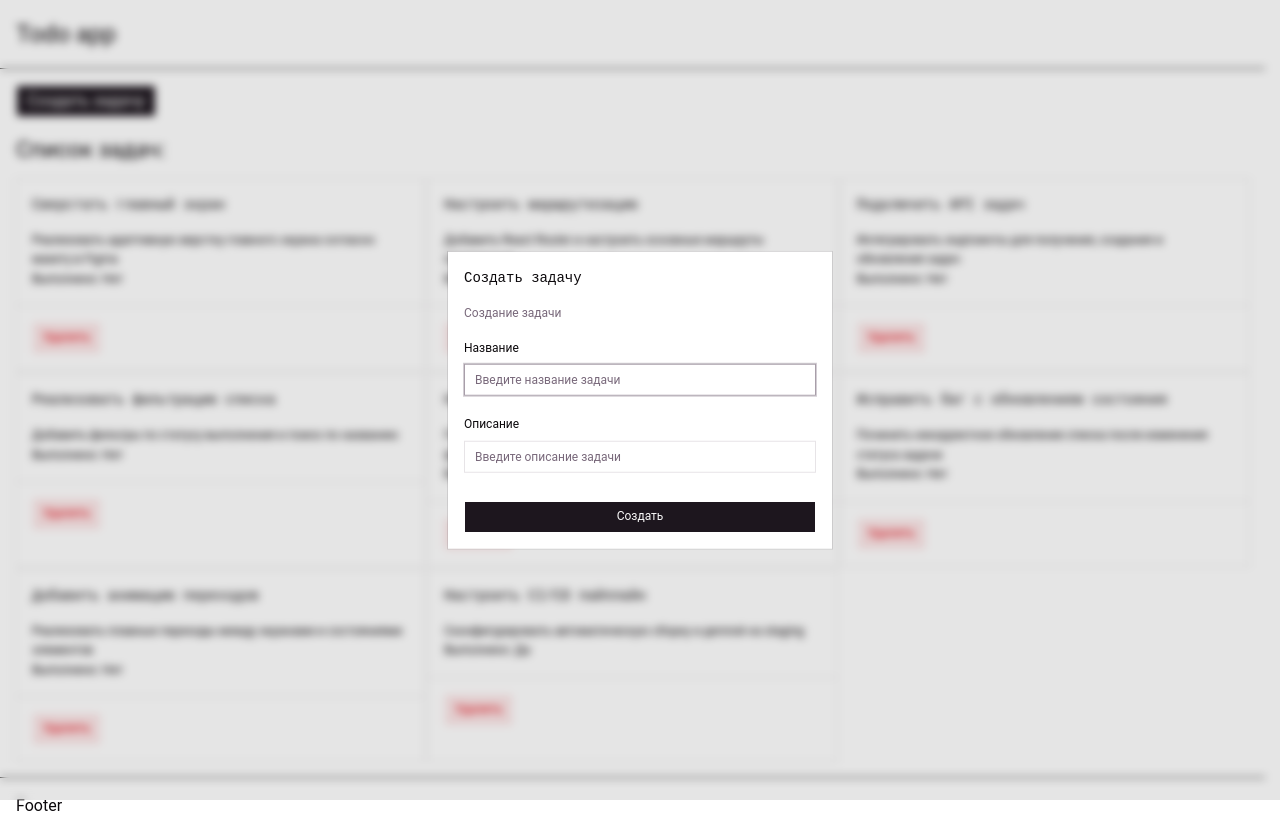
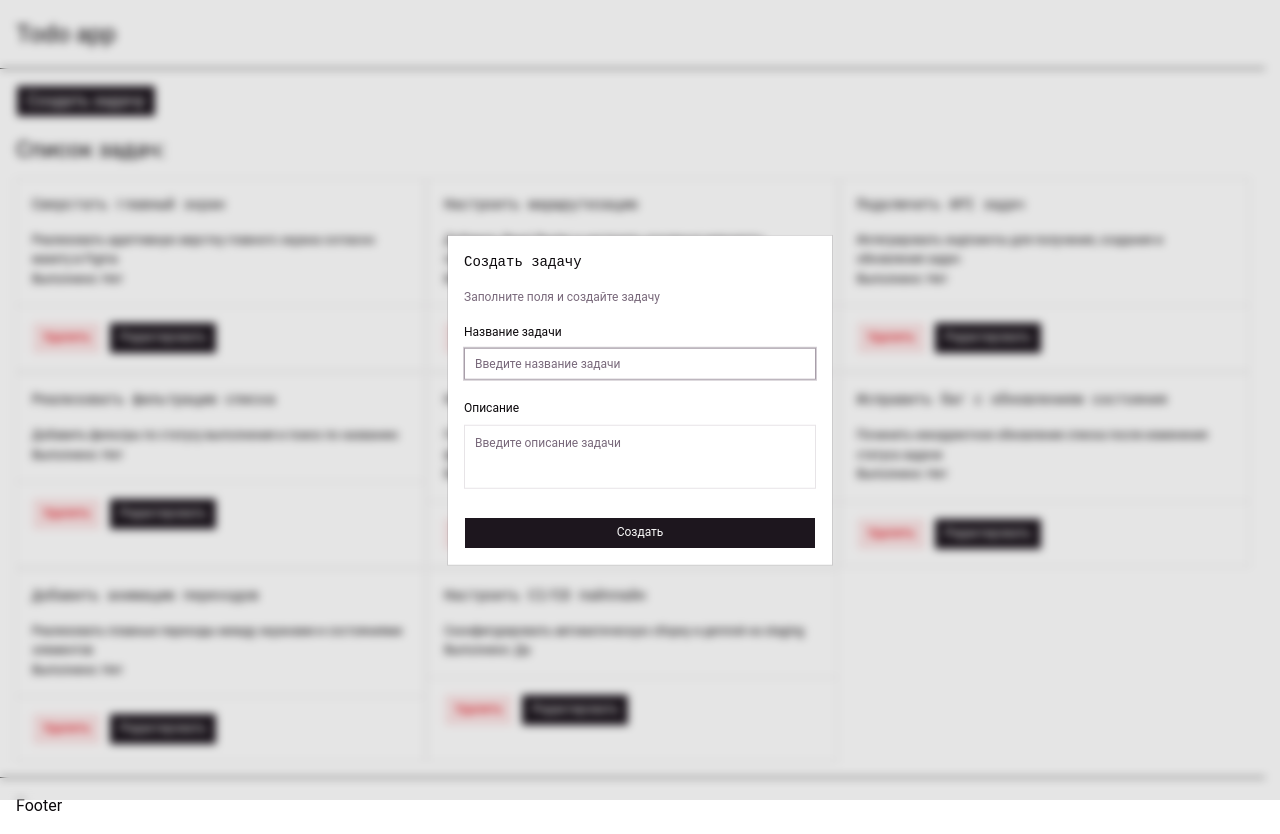
Before and after one commit to rainbowfieldholograph/Rtk-todo-app, a React (Vite) app: page / in a window 1280 px wide. Both pictures are taken after a click on the button "Создать задачу". Built offline with nearby package versions, Linux system fonts and the light colour scheme; some icons are missing.

Commit message:
add todo edit

```diff
--- a/src/features/todos/model/todos-slice.ts
+++ b/src/features/todos/model/todos-slice.ts
@@ -62,7 +62,22 @@ const todosSlice = createSlice({
       },
     );
 
-    return { createTodo, removeTodo };
+    const editTodo = create.reducer(
+      (
+        state,
+        action: PayloadAction<{
+          id: TodoId;
+          fields: Partial<Pick<Todo, "title" | "description" | "completed">>;
+        }>,
+      ) => {
+        const { fields, id } = action.payload;
+
+        const todo = state.entities[id];
+        state.entities[id] = { ...todo, ...fields };
+      },
+    );
+
+    return { createTodo, removeTodo, editTodo };
   },
   selectors: {
     todoEntities: (state: State) => state.entities,
--- a/src/features/todos/ui/todo-creator.tsx
+++ b/src/features/todos/ui/todo-creator.tsx
@@ -1,30 +1,11 @@
-import { useId, useState, type ComponentProps } from "react";
 import { useDispatch } from "react-redux";
-import { Button } from "~/shared/ui/kit/button";
-import {
-  Dialog,
-  DialogContent,
-  DialogDescription,
-  DialogTitle,
-  DialogTrigger,
-} from "~/shared/ui/kit/dialog";
-import { Field, FieldGroup, FieldLabel, FieldSet } from "~/shared/ui/kit/field";
-import { Input } from "~/shared/ui/kit/input";
 import { todosSlice } from "../model/todos-slice";
-import styles from "./todo-creator.module.css";
+import { TodoForm } from "./todo-form";
 
 export const TodoCreator = () => {
   const dispatch = useDispatch();
-  const [open, setOpen] = useState(false);
-  const [title, setTitle] = useState("");
-  const [description, setDescription] = useState("");
 
-  const titleInputId = useId();
-  const descriptionInputId = useId();
-
-  const handleSubmit: ComponentProps<"form">["onSubmit"] = (event) => {
-    event.preventDefault();
-
+  const handleSubmit: TodoForm.Props["onSubmit"] = ({ title, description }) => {
     dispatch(
       todosSlice.actions.createTodo({
         title,
@@ -32,47 +13,15 @@ export const TodoCreator = () => {
         completed: false,
       }),
     );
-    setOpen(false);
-    setTitle("");
-    setDescription("");
   };
 
   return (
-    <Dialog open={open} onOpenChange={(open) => setOpen(open)}>
-      <DialogTrigger render={<Button>Создать задачу</Button>} />
-      <DialogContent>
-        <DialogTitle>Создать задачу</DialogTitle>
-        <DialogDescription>Создание задачи</DialogDescription>
-        <form onSubmit={handleSubmit}>
-          <FieldSet>
-            <FieldGroup className={styles.fields}>
-              <Field>
-                <FieldLabel htmlFor={titleInputId}>Название</FieldLabel>
-                <Input
-                  id={titleInputId}
-                  value={title}
-                  onChange={(event) => {
-                    setTitle(event.currentTarget.value);
-                  }}
-                  placeholder="Введите название задачи"
-                />
-              </Field>
-              <Field>
-                <FieldLabel htmlFor={descriptionInputId}>Описание</FieldLabel>
-                <Input
-                  id={descriptionInputId}
-                  value={description}
-                  onChange={(event) => {
-                    setDescription(event.currentTarget.value);
-                  }}
-                  placeholder="Введите описание задачи"
-                />
-              </Field>
-            </FieldGroup>
-            <Button type="submit">Создать</Button>
-          </FieldSet>
-        </form>
-      </DialogContent>
-    </Dialog>
+    <TodoForm
+      triggerLabel="Создать задачу"
+      title="Создать задачу"
+      description="Заполните поля и создайте задачу"
+      submitLabel="Создать"
+      onSubmit={handleSubmit}
+    />
   );
 };
--- /dev/null
+++ b/src/features/todos/ui/todo-editor.tsx
@@ -0,0 +1,31 @@
+import { useDispatch } from "react-redux";
+import { TodoForm } from "./todo-form";
+import { todosSlice, type Todo } from "../model/todos-slice";
+
+namespace TodoEditor {
+  export type Props = { todo: Todo };
+}
+
+const TodoEditor = (props: TodoEditor.Props) => {
+  const { todo } = props;
+  const { id, title, description, completed } = todo;
+
+  const dispatch = useDispatch();
+
+  const handleSubmit: TodoForm.Props["onSubmit"] = async (fields) => {
+    dispatch(todosSlice.actions.editTodo({ id, fields }));
+  };
+
+  return (
+    <TodoForm
+      triggerLabel="Редактировать"
+      title="Редактировать задачу"
+      description="Измените поля задачи"
+      submitLabel="Редактировать"
+      onSubmit={handleSubmit}
+      initialValues={{ completed, title, description }}
+    />
+  );
+};
+
+export { TodoEditor };
--- /dev/null
+++ b/src/features/todos/ui/todo-form.module.css
@@ -0,0 +1,7 @@
+.fields {
+  margin-bottom: 0.75rem;
+}
+
+.textarea {
+  resize: none;
+}
--- /dev/null
+++ b/src/features/todos/ui/todo-form.tsx
@@ -0,0 +1,111 @@
+import { useId, useState, type ComponentProps } from "react";
+import { Button } from "~/shared/ui/kit/button";
+import {
+  Dialog,
+  DialogContent,
+  DialogDescription,
+  DialogTitle,
+  DialogTrigger,
+} from "~/shared/ui/kit/dialog";
+import { FieldSet, FieldGroup, Field, FieldLabel } from "~/shared/ui/kit/field";
+import { Input } from "~/shared/ui/kit/input";
+import type { Todo } from "../model/todos-slice";
+import { Textarea } from "~/shared/ui/kit/textarea";
+import styles from "./todo-form.module.css";
+
+type TodoFields = Pick<Todo, "description" | "title" | "completed">;
+type RenderTrigger = ComponentProps<typeof DialogTrigger>["render"];
+type TriggerProps =
+  | { triggerLabel: string; renderTrigger?: never }
+  | { triggerLabel?: never; renderTrigger: RenderTrigger };
+
+namespace TodoForm {
+  export type Props = {
+    title: string;
+    description: string;
+    submitLabel: string;
+    onSubmit: (todo: TodoFields) => void | Promise<void>;
+    initialValues?: TodoFields;
+  } & TriggerProps;
+}
+
+const TodoForm = (props: TodoForm.Props) => {
+  const {
+    description,
+    title,
+    onSubmit,
+    submitLabel,
+    triggerLabel,
+    initialValues = {
+      title: "",
+      description: "",
+      completed: false,
+    },
+    renderTrigger,
+  } = props;
+
+  const [open, setOpen] = useState(false);
+  const [todoFields, setTodoFields] = useState(initialValues);
+
+  const titleInputId = useId();
+  const descriptionInputId = useId();
+
+  const handleSubmit: ComponentProps<"form">["onSubmit"] = (event) => {
+    event.preventDefault();
+
+    onSubmit(todoFields);
+
+    setOpen(false);
+    setTodoFields(initialValues);
+  };
+
+  return (
+    <Dialog open={open} onOpenChange={(open) => setOpen(open)}>
+      <DialogTrigger
+        render={renderTrigger ?? <Button>{triggerLabel}</Button>}
+      />
+      <DialogContent>
+        <DialogTitle>{title}</DialogTitle>
+        <DialogDescription>{description}</DialogDescription>
+        <form onSubmit={handleSubmit}>
+          <FieldSet>
+            <FieldGroup className={styles.fields}>
+              <Field>
+                <FieldLabel htmlFor={titleInputId}>Название задачи</FieldLabel>
+                <Input
+                  id={titleInputId}
+                  value={todoFields.title}
+                  onChange={(event) => {
+                    setTodoFields((prevState) => ({
+                      ...prevState,
+                      title: event.target.value,
+                    }));
+                  }}
+                  placeholder="Введите название задачи"
+                />
+              </Field>
+              <Field>
+                <FieldLabel htmlFor={descriptionInputId}>Описание</FieldLabel>
+                <Textarea
+                  className={styles.textarea}
+                  id={descriptionInputId}
+                  value={todoFields.description}
+                  onChange={(event) => {
+                    setTodoFields((prevState) => ({
+                      ...prevState,
+                      description: event.target.value,
+                    }));
+                  }}
+                  placeholder="Введите описание задачи"
+                />
+              </Field>
+            </FieldGroup>
+            <Button type="submit">{submitLabel}</Button>
+          </FieldSet>
+        </form>
+      </DialogContent>
+    </Dialog>
+  );
+};
+
+export { TodoForm };
--- /dev/null
+++ b/src/features/todos/ui/todo-item.module.css
@@ -0,0 +1,4 @@
+.footerActions {
+  display: flex;
+  column-gap: 0.5rem;
+}
--- a/src/features/todos/ui/todo-item.tsx
+++ b/src/features/todos/ui/todo-item.tsx
@@ -8,11 +8,11 @@ import {
   CardHeader,
   CardTitle,
 } from "~/shared/ui/kit/card";
+import { TodoEditor } from "./todo-editor";
+import styles from "./todo-item.module.css";
 
 namespace TodoItem {
-  export type Props = {
-    todo: Todo;
-  };
+  export type Props = { todo: Todo };
 }
 
 const TodoItem = (props: TodoItem.Props) => {
@@ -34,10 +34,11 @@ const TodoItem = (props: TodoItem.Props) => {
         <div>{description}</div>
         <div>Выполнено: {completed ? "Да" : "Нет"}</div>
       </CardContent>
-      <CardFooter>
+      <CardFooter className={styles.footerActions}>
         <Button variant="destructive" onClick={handleRemove}>
           Удалить
         </Button>
+        <TodoEditor todo={todo} />
       </CardFooter>
     </Card>
   );
--- /dev/null
+++ b/src/shared/ui/kit/textarea.tsx
@@ -0,0 +1,18 @@
+import * as React from "react";
+
+import { cn } from "~/shared/lib/css";
+
+function Textarea({ className, ...props }: React.ComponentProps<"textarea">) {
+  return (
+    <textarea
+      data-slot="textarea"
+      className={cn(
+        "flex field-sizing-content min-h-16 w-full rounded-none border border-input bg-transparent px-2.5 py-2 text-xs transition-colors outline-none placeholder:text-muted-foreground focus-visible:border-ring focus-visible:ring-1 focus-visible:ring-ring/50 disabled:cursor-not-allowed disabled:bg-input/50 disabled:opacity-50 aria-invalid:border-destructive aria-invalid:ring-1 aria-invalid:ring-destructive/20 md:text-xs dark:bg-input/30 dark:disabled:bg-input/80 dark:aria-invalid:border-destructive/50 dark:aria-invalid:ring-destructive/40",
+        className,
+      )}
+      {...props}
+    />
+  );
+}
+
+export { Textarea };
```
Also changed, not shown: 1 other file (tests, documents, lock files or other folders).
